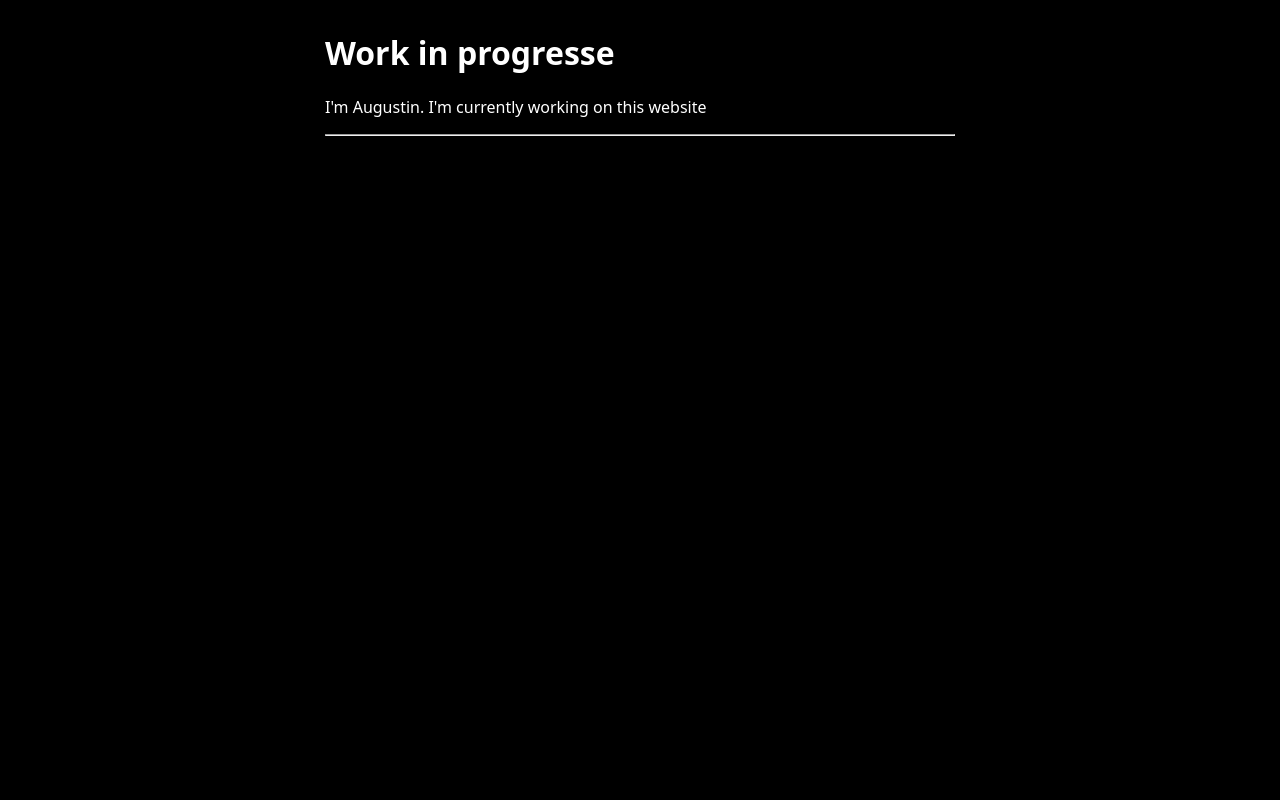
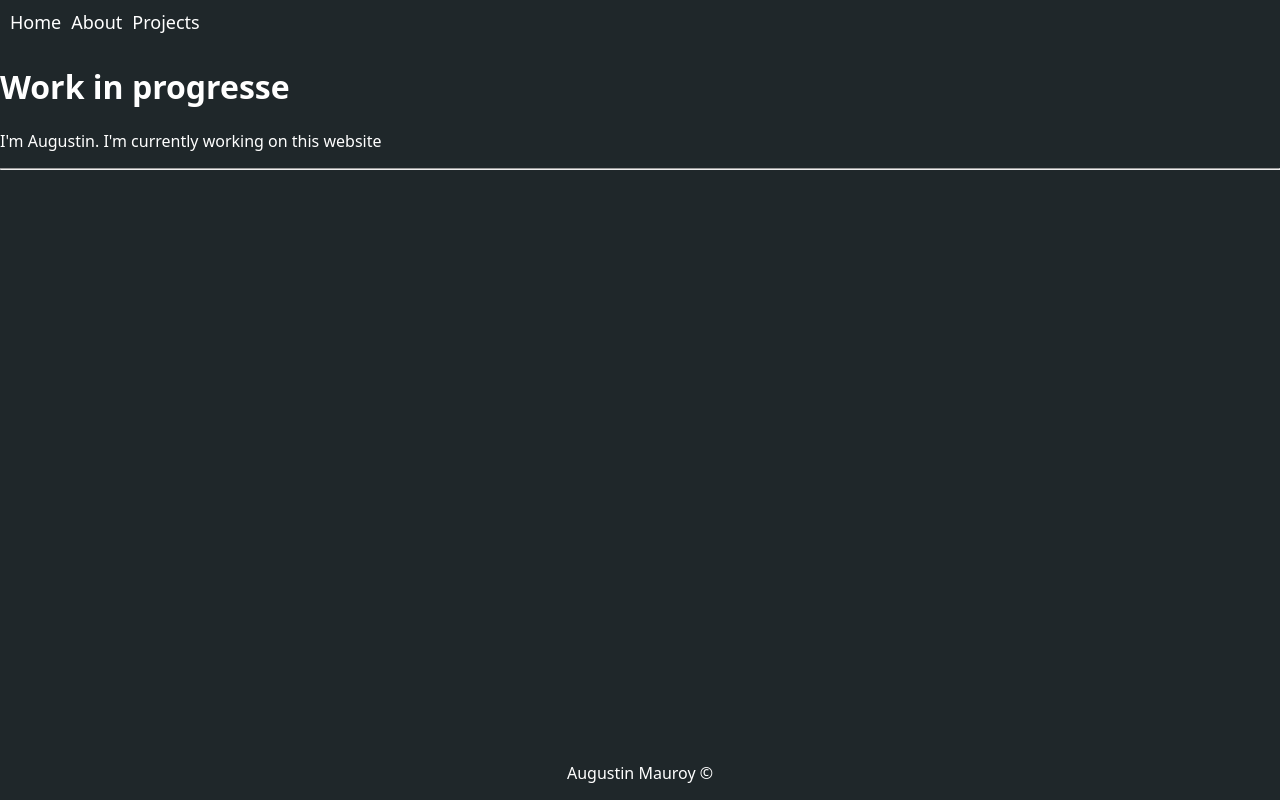
Before and after one commit to AugustinMauroy/augustinmauroy.github.io-old, a Next.js app: page / in a window 1280 px wide. Built offline with nearby package versions, Linux system fonts and the light colour scheme.

Commit message:
feat(layout): add general layout

```diff
--- /dev/null
+++ b/components/footer/index.tsx
@@ -0,0 +1,9 @@
+import style from '../../styles/layout.module.css';
+
+export default function footer(){
+    return(
+    <footer  className={style.footer}>
+        <p>Augustin Mauroy ©</p>
+    </footer>
+    )
+}
--- /dev/null
+++ b/components/header/index.module.css
@@ -0,0 +1,10 @@
+.link{
+    text-decoration: none;
+    font-size: large;
+    color: var(--secondary-color);
+}
+@media screen and (max-width: 768px){
+    .link{
+        font-size: x-large;
+    }
+}
--- /dev/null
+++ b/components/header/index.tsx
@@ -0,0 +1,13 @@
+import Link from 'next/link';
+import mainStyle from '../../styles/layout.module.css';
+import style from './index.module.css';
+
+export default function header(){
+    return(
+    <nav className={mainStyle.header}>
+            <Link href="/" className={style.link}>Home</Link>
+            <Link href="/about" className={style.link}>About</Link>
+            <Link href="/projects" className={style.link}>Projects</Link>
+    </nav>
+    )
+}
--- a/pages/_app.tsx
+++ b/pages/_app.tsx
@@ -1,6 +1,12 @@
+import Header from '../components/header'
+import Footer from '../components/footer'
 import type { AppProps } from 'next/app'
 import '../styles/globals.css'
 
 export default function MyApp({ Component, pageProps }: AppProps) {
-    return <Component {...pageProps} />
+    return <>
+    <Header />
+    <Component {...pageProps} />
+    <Footer />
+    </>
 }
--- a/styles/globals.css
+++ b/styles/globals.css
@@ -1,32 +1,93 @@
 :root{
-    --color-primary: #000;
-    --color-secondary: #fff;
+    /*Color*/
+    --brand0: #edf2eb;
+    --brand2: #c5e5b4;
+    --brand3: #99cc7d;
+    --brand4: #84ba64;
+    --brand5: #5fa04e;
+    --brand6: #417e38;
+    --brand7: #2c682c;
+    --brand8: #215127;
+    --brand9: #1a3f1d;
+    --brand10: #448533;
+    --black0: #ffffff;
+    --black1: #f6f7f9;
+    --black2: #e9edf0;
+    --black3: #d9e1e4;
+    --black4: #cbd4d9;
+    --black5: #b1bcc2;
+    --black6: #929fa5;
+    --black7: #6b7880;
+    --black8: #556066;
+    --black9: #2c3437;
+    --black10: #1f272a;
+    --black11: #515c62;
+    --black12: #505d65;
+    --body0: #f2f2f2;
+    --warning1: #fdf3e7;
+    --warning2: #fad9b0;
+    --warning3: #f5bc75;
+    --warning4: #e99c40;
+    --warning5: #d07912;
+    --warning6: #ae5f00;
+    --warning7: #8b4d04;
+    --warning8: #683d08;
+    --warning9: #4d2f0b;
+    --danger1: #fbf1f0;
+    --danger2: #fad3d4;
+    --danger3: #fab6b7;
+    --danger4: #fa8e8e;
+    --danger5: #f65354;
+    --danger6: #de1a1b;
+    --danger7: #b80c0c;
+    --danger8: #900e0e;
+    --danger9: #661514;
+    --info1: #e9f4fa;
+    --info2: #bce6fc;
+    --info3: #8ed4f8;
+    --info4: #52baed;
+    --info5: #229ad6;
+    --info6: #0c7bb3;
+    --info7: #066291;
+    --info8: #074d71;
+    --info9: #0a3953;
+    --purple1: #f7f1fb;
+    --purple2: #ead9fb;
+    --purple3: #dbbdf9;
+    --purple4: #c79bf2;
+    --purple5: #af74e8;
+    --purple6: #9756d6;
+    --purple7: #7d3cbe;
+    --purple8: #642b9e;
+    --purple9: #361b52;
+    --pink1: #fbf0f4;
+    --pink2: #fbd4e6;
+    --pink3: #fbb4d2;
+    --pink4: #f68bb7;
+    --pink5: #ed5393;
+    --pink6: #d6246e;
+    --pink7: #b01356;
+    --pink8: #8b1245;
+    --pink9: #411526;
+    /*Typographie*/
+    --primary-color: var(--black10);
+    --secondary-color: var(--black0);
+    --light-color: var(--black1);
+    --dark-color: var(--black9);
+
 }
 
 @media (pref-color-scheme: dark) {
     :root {
-        --color-primary: #fff;
-        --color-secondary: #000;
+        --primary-color: var(--black0);
+        --secondary-color: var(--black10);
     }
 }
 
 body{
-    background-color: var(--color-primary);
-    color: var(--color-secondary);
     margin: 0;
-    padding: 10px;
+    background-color: var(--primary-color);
+    color: var(--secondary-color);
     font-family: system-ui, -apple-system, BlinkMacSystemFont, 'Segoe UI', Roboto, Oxygen, Ubuntu, Cantarell, 'Open Sans', 'Helvetica Neue', sans-serif;
+
 }
-
-.wip{
-    margin: 0 auto;
-    width: 50%;
-}
-.wip a{
-    color: var(--color-secondary);
-    text-decoration: none;
-    font-size: 1.5rem;
-}
-.wip a:hover{
-    text-decoration: underline;
-}
--- /dev/null
+++ b/styles/layout.module.css
@@ -0,0 +1,23 @@
+.header{
+    padding: 10px;
+    position: sticky;
+    top: 0;
+    z-index: 1;
+    display: flex;
+    gap: 10px;
+}
+
+/*Improve the main style*/
+.main{
+    padding: 20px;
+}
+
+.footer{
+    position: absolute;
+    bottom: 0;
+    width: 100%;
+    text-align: center;
+}
+.main a{
+    color: var(--brand11);
+}
```
